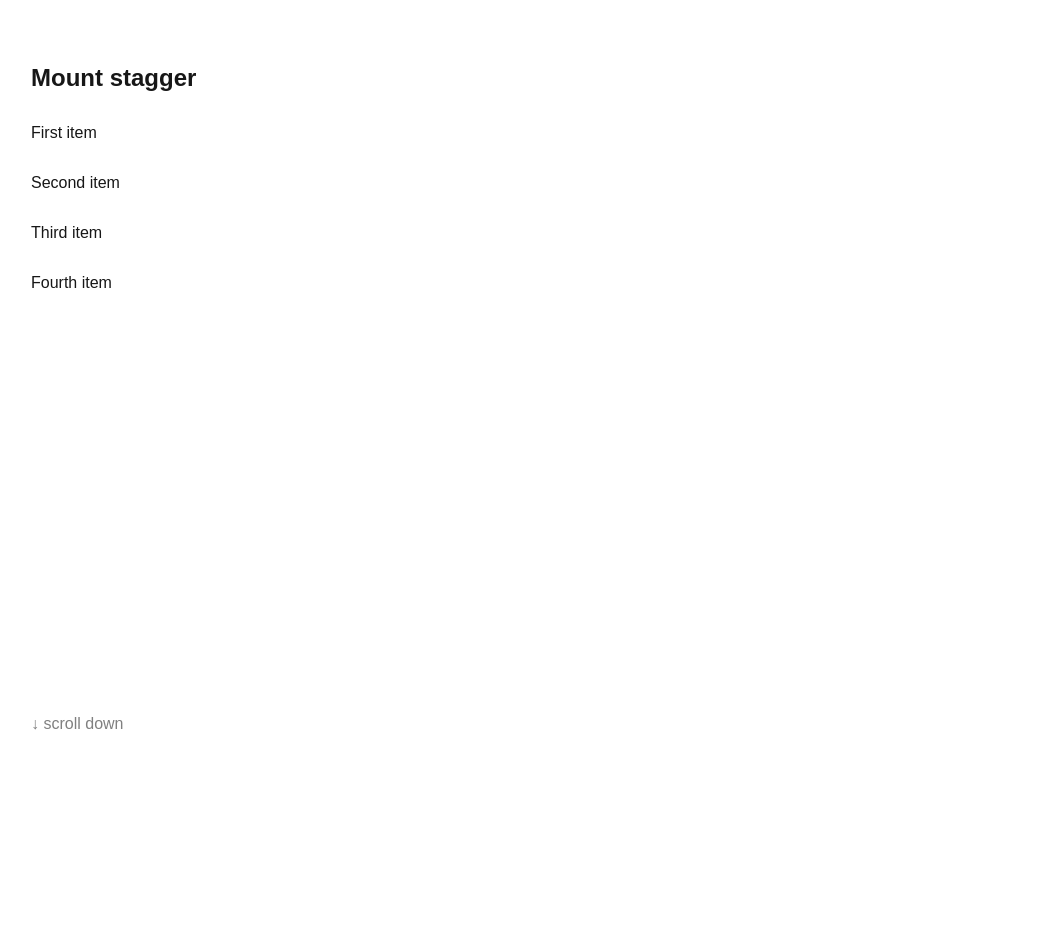
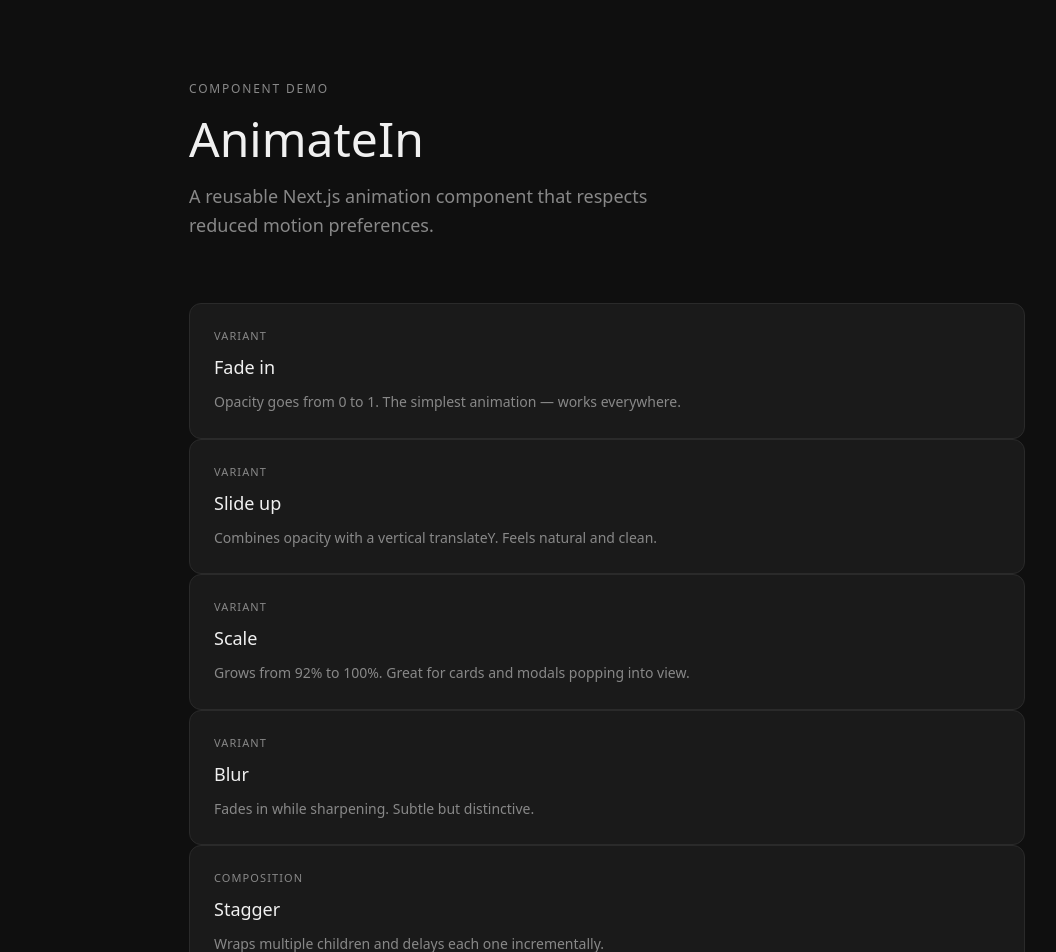
Before and after one commit to acristinaa/animations, a Next.js app: page / in a window 1280 px wide. Shown: the top 952 px of the page, without its empty margins (33-1089 px from the left). Built offline with nearby package versions, Linux system fonts and the light colour scheme.

Commit message:
WIP: Demo page.

```diff
--- /dev/null
+++ b/app/components/card.tsx
@@ -0,0 +1,34 @@
+interface CardProps {
+  title: string;
+  description: string;
+  tag: string;
+}
+
+export function Card({ title, description, tag }: CardProps) {
+  return (
+    <div
+      style={{
+        background: "#1a1a1a",
+        border: "1px solid #2a2a2a",
+        borderRadius: "12px",
+        padding: "1.5rem",
+        display: "flex",
+        flexDirection: "column",
+        gap: "0.75rem",
+      }}>
+      <span
+        style={{
+          fontSize: "11px",
+          textTransform: "uppercase",
+          letterSpacing: "0.1em",
+          color: "#888",
+        }}>
+        {tag}
+      </span>
+      <h3 style={{ fontSize: "18px", fontWeight: 500 }}>{title}</h3>
+      <p style={{ fontSize: "14px", color: "#888", lineHeight: 1.6 }}>
+        {description}
+      </p>
+    </div>
+  );
+}
--- a/app/globals.css
+++ b/app/globals.css
@@ -1,49 +1,11 @@
-:root {
-  --background: #ffffff;
-  --foreground: #171717;
-}
-
-@media (prefers-color-scheme: dark) {
-  :root {
-    --background: #0a0a0a;
-    --foreground: #ededed;
-  }
-}
-
-html {
-  height: 100%;
-}
-
-html,
-body {
-  max-width: 100vw;
-  overflow-x: hidden;
+* {
+  box-sizing: border-box;
+  margin: 0;
+  padding: 0;
 }
 
 body {
-  min-height: 100%;
-  display: flex;
-  flex-direction: column;
-  color: var(--foreground);
-  background: var(--background);
-  font-family: Arial, Helvetica, sans-serif;
-  -webkit-font-smoothing: antialiased;
-  -moz-osx-font-smoothing: grayscale;
+  font-family: system-ui, sans-serif;
+  background: #0f0f0f;
+  color: #f0f0f0;
 }
-
-* {
-  box-sizing: border-box;
-  padding: 0;
-  margin: 0;
-}
-
-a {
-  color: inherit;
-  text-decoration: none;
-}
-
-@media (prefers-color-scheme: dark) {
-  html {
-    color-scheme: dark;
-  }
-}
--- a/app/page.tsx
+++ b/app/page.tsx
@@ -1,32 +1,108 @@
+import { AnimateIn } from "./components/AnimateIn";
 import { Stagger } from "./components/stagger";
+import { Card } from "./components/card";
+
+const cards = [
+  {
+    title: "Fade in",
+    description:
+      "Opacity goes from 0 to 1. The simplest animation — works everywhere.",
+    tag: "variant",
+  },
+  {
+    title: "Slide up",
+    description:
+      "Combines opacity with a vertical translateY. Feels natural and clean.",
+    tag: "variant",
+  },
+  {
+    title: "Scale",
+    description:
+      "Grows from 92% to 100%. Great for cards and modals popping into view.",
+    tag: "variant",
+  },
+  {
+    title: "Blur",
+    description: "Fades in while sharpening. Subtle but distinctive.",
+    tag: "variant",
+  },
+  {
+    title: "Stagger",
+    description: "Wraps multiple children and delays each one incrementally.",
+    tag: "composition",
+  },
+  {
+    title: "Scroll trigger",
+    description:
+      "Uses IntersectionObserver to animate only when the element is visible.",
+    tag: "trigger",
+  },
+  {
+    title: "Reduced motion",
+    description:
+      "Reads prefers-reduced-motion and skips all transitions instantly.",
+    tag: "accessibility",
+  },
+  {
+    title: "Custom delay",
+    description:
+      "Pass a delay prop in ms to control exactly when each item animates.",
+    tag: "api",
+  },
+  {
+    title: "Custom duration",
+    description:
+      "Control how long the transition takes with the duration prop.",
+    tag: "api",
+  },
+];
 
 export default function Home() {
   return (
-    <main
-      style={{
-        padding: "4rem",
-        display: "flex",
-        flexDirection: "column",
-        gap: "2rem",
-      }}>
-      <h2>Mount stagger</h2>
-      <Stagger variant="slide-up" staggerMs={100}>
-        <p>First item</p>
-        <p>Second item</p>
-        <p>Third item</p>
-        <p>Fourth item</p>
-      </Stagger>
+    <main style={{ maxWidth: "900px", margin: "0 auto", padding: "5rem 2rem" }}>
+      <AnimateIn variant="fade">
+        <p
+          style={{
+            fontSize: "12px",
+            letterSpacing: "0.15em",
+            textTransform: "uppercase",
+            color: "#888",
+            marginBottom: "1rem",
+          }}>
+          Component demo
+        </p>
+      </AnimateIn>
 
-      <div style={{ height: "100vh", display: "flex", alignItems: "center" }}>
-        <p style={{ color: "gray" }}>↓ scroll down</p>
-      </div>
+      <AnimateIn variant="slide-up" delay={100}>
+        <h1
+          style={{
+            fontSize: "48px",
+            fontWeight: 500,
+            lineHeight: 1.1,
+            marginBottom: "1rem",
+          }}>
+          AnimateIn
+        </h1>
+      </AnimateIn>
 
-      <h2>Scroll stagger</h2>
-      <Stagger variant="fade" staggerMs={120} trigger="scroll">
-        <p>First item</p>
-        <p>Second item</p>
-        <p>Third item</p>
-        <p>Fourth item</p>
+      <AnimateIn variant="slide-up" delay={200}>
+        <p
+          style={{
+            fontSize: "18px",
+            color: "#888",
+            lineHeight: 1.6,
+            marginBottom: "4rem",
+            maxWidth: "520px",
+          }}>
+          A reusable Next.js animation component that respects reduced motion
+          preferences.
+        </p>
+      </AnimateIn>
+
+      <Stagger variant="slide-up" staggerMs={80} initialDelay={300}>
+        {cards.map((card) => (
+          <Card key={card.title} {...card} />
+        ))}
       </Stagger>
     </main>
   );
```
